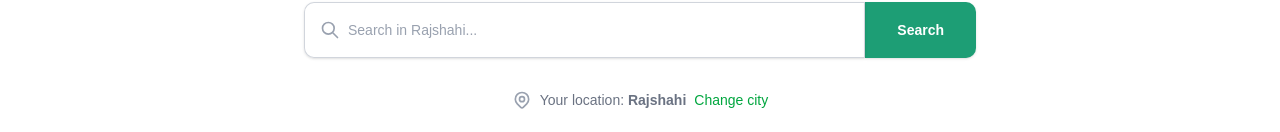
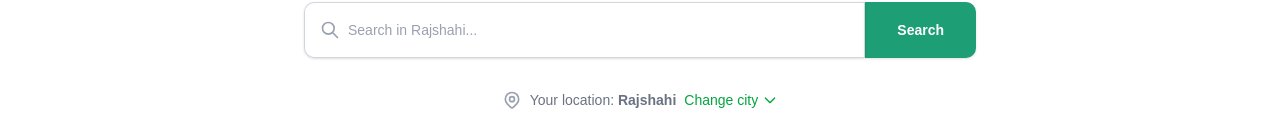
Before and after one commit to bluesand019/MediNear, a React (Vite) app: page / in a window 1280 px wide. Shown: the part 640-772 px from the top of the page. Built offline with nearby package versions, Linux system fonts and the light colour scheme; what lightswind would draw is missing.

Commit message:
Added dropdown menu for changing city in hero.jsx

```diff
--- a/package.json
+++ b/package.json
@@ -27,7 +27,7 @@
     "gsap": "^3.15.0",
     "input-otp": "^1.4.2",
     "lenis": "^1.3.21",
-    "lightswind": "^3.1.24",
+    "lightswind": "^3.1.25",
     "lucide-react": "^1.8.0",
     "motion": "^12.38.0",
     "ogl": "^1.0.11",
--- a/src/components/Hero_Layout/Hero.jsx
+++ b/src/components/Hero_Layout/Hero.jsx
@@ -1,23 +1,31 @@
-import React, { useState } from "react"; // 1. Added useState
+import React, { useState, useRef, useEffect } from "react";
 import stethoscopeImg from "./stethoscope.png";
 import Searchbar from "../search/Searchbar";
 import Loc from "./Loc";
 import BlurText from "../BlurText";
 
 const Hero = () => {
-  // 2. Initialize state for the city
   const [city, setCity] = useState("Rajshahi");
+  const [isDropdownOpen, setIsDropdownOpen] = useState(false);
+  const dropdownRef = useRef(null);
 
-  const handleAnimationComplete = () => {
-    console.log('Animation completed!');
-  };
+  // List of cities for the dropdown
+  const cities = ["Rajshahi", "Dhaka", "Chittagong", "Sylhet", "Khulna"];
 
-  // 3. Simple function to change city via prompt
-  const handleChangeCity = () => {
-    const newCity = prompt("Enter your city:", city);
-    if (newCity && newCity.trim() !== "") {
-      setCity(newCity);
-    }
+  // Close dropdown if clicking outside of it
+  useEffect(() => {
+    const handleClickOutside = (event) => {
+      if (dropdownRef.current && !dropdownRef.current.contains(event.target)) {
+        setIsDropdownOpen(false);
+      }
+    };
+    document.addEventListener("mousedown", handleClickOutside);
+    return () => document.removeEventListener("mousedown", handleClickOutside);
+  }, []);
+
+  const handleCitySelect = (selectedCity) => {
+    setCity(selectedCity);
+    setIsDropdownOpen(false);
   };
 
   return (
@@ -37,10 +45,9 @@ const Hero = () => {
               className="inline"
             />
             {" "}
-            {/* 4. Use the state variable here */}
             <span className="text-[#0F6E56]">
               <BlurText
-                key={city} // Adding a key forces re-animation when city changes
+                key={city}
                 text={city}
                 delay={200}
                 animateBy="words"
@@ -76,22 +83,47 @@ const Hero = () => {
         </button>
       </div>
 
-      {/* Location Footer */}
-      <div className="mt-8 flex items-center gap-x-2 text-sm text-gray-500">
+      {/* Location Footer with Dropdown */}
+      <div className="mt-8 flex items-center gap-x-2 text-sm text-gray-500 relative" ref={dropdownRef}>
         <svg className="h-5 w-5 text-gray-400" fill="none" viewBox="0 0 24 24" stroke="currentColor">
           <path strokeLinecap="round" strokeLinejoin="round" strokeWidth={2} d="M17.657 16.657L13.414 20.9a1.998 1.998 0 01-2.827 0l-4.244-4.243a8 8 0 1111.314 0z" />
           <path strokeLinecap="round" strokeLinejoin="round" strokeWidth={2} d="M15 11a3 3 0 11-6 0 3 3 0 016 0z" />
         </svg>
         <span>
-          {/* 5. Pass city as a prop if <Loc /> needs to display it */}
           Your location: <strong>{city}</strong>
         </span>
-        <button
-          onClick={handleChangeCity} // 6. Attach the click handler
-          className="font-medium text-green-600 hover:text-green-500 cursor-pointer underline-offset-4 hover:underline"
-        >
-          Change city
-        </button>
+
+        <div className="relative">
+          <button
+            onClick={() => setIsDropdownOpen(!isDropdownOpen)}
+            className="font-medium text-green-600 hover:text-green-500 cursor-pointer underline-offset-4 hover:underline flex items-center gap-1"
+          >
+            Change city
+            <svg className={`h-4 w-4 transition-transform ${isDropdownOpen ? 'rotate-180' : ''}`} fill="none" viewBox="0 0 24 24" stroke="currentColor">
+              <path strokeLinecap="round" strokeLinejoin="round" strokeWidth={2} d="M19 9l-7 7-7-7" />
+            </svg>
+          </button>
+
+          {/* Dropdown Menu */}
+          {isDropdownOpen && (
+            <div className="absolute bottom-full mb-2 left-0 w-40 rounded-md bg-white shadow-lg ring-1 ring-black ring-opacity-5 z-50">
+              <div className="py-1" role="menu">
+                {cities.map((item) => (
+                  <button
+                    key={item}
+                    onClick={() => handleCitySelect(item)}
+                    className={`${
+                      city === item ? 'bg-gray-100 text-gray-900' : 'text-gray-700'
+                    } block w-full px-4 py-2 text-left text-sm hover:bg-green-50 hover:text-green-700`}
+                    role="menuitem"
+                  >
+                    {item}
+                  </button>
+                ))}
+              </div>
+            </div>
+          )}
+        </div>
       </div>
     </div>
   );
```
Also changed, not shown: 1 other file (tests, documents, lock files or other folders).
